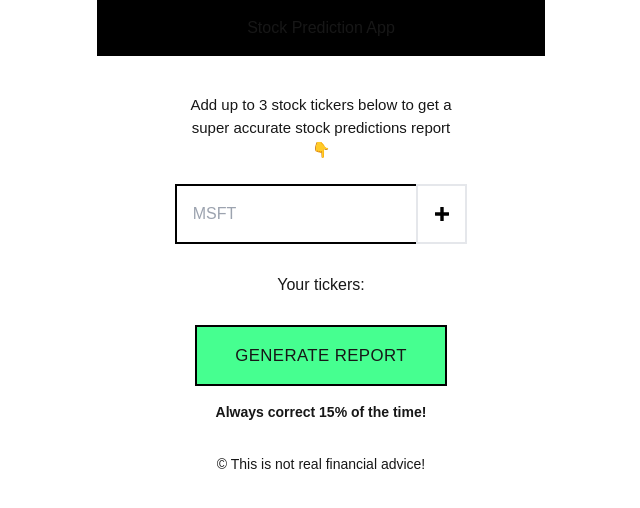
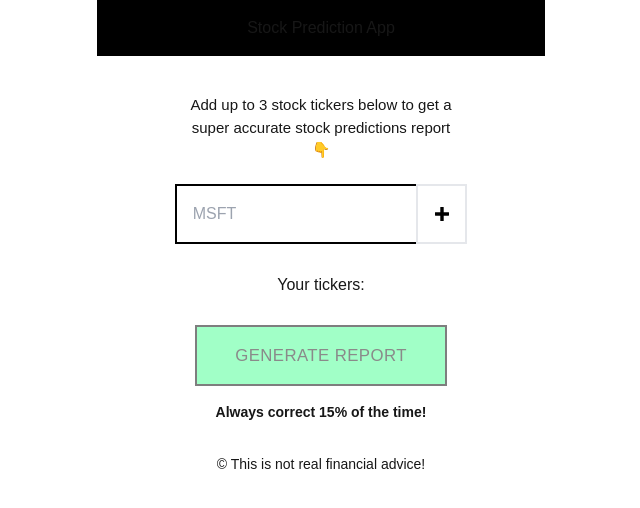
Before and after one commit to ramiinberg/ai-react-stock, a Next.js app: page / in a window 1280 px wide. Shown: the top 508 px of the page, without its empty margins (319-959 px from the left). Built offline with nearby package versions, Linux system fonts and the light colour scheme.

Commit message:
Added disabled button

```diff
--- a/src/app/page.tsx
+++ b/src/app/page.tsx
@@ -1,10 +1,10 @@
-'use client'
+"use client";
 
 import Image from "next/image";
 import { useState } from "react";
-import add from "./images/add.svg"
-import loader from "./images/loader.svg"
-
+import add from "./images/add.svg";
+import loader from "./images/loader.svg";
+import { DisabledButton } from "@/components/Buttons";
 
 export default function Home() {
   const [tickers, setTickers] = useState<string[]>([]);
@@ -25,8 +25,19 @@ export default function Home() {
       </header>
       <main className="flex justify-center">
         <section className="flex flex-col justify-around items-center h-[350px] my-6">
-          <form className="w-[360px] flex flex-col items-center" id="ticker-input-form" onSubmit={handleSubmit}>
-            <label className="text-center p-[.43em] text-[15px] mb-4 w-4/5" htmlFor="ticker-input"> Add up to 3 stock tickers below to get a super accurate stock predictions report👇 </label>
+          <form
+            className="w-[360px] flex flex-col items-center"
+            id="ticker-input-form"
+            onSubmit={handleSubmit}
+          >
+            <label
+              className="text-center p-[.43em] text-[15px] mb-4 w-4/5"
+              htmlFor="ticker-input"
+            >
+              {" "}
+              Add up to 3 stock tickers below to get a super accurate stock
+              predictions report👇{" "}
+            </label>
             <div className="flex w-70">
               <input
                 className="p-[1em] border-2 border-black border-r-0"
@@ -36,25 +47,41 @@ export default function Home() {
                 value={inputValue}
                 onChange={(e) => setInputValue(e.target.value)}
               />
-              <button type="submit" className="flex items-center bg-white text-[3em] p-0 px-[0.35em] cursor-pointer border-2 add-ticker-btn">
-                <Image src={add} className="w-[14px]" alt="add" width={20} height={20} />
+              <button
+                type="submit"
+                className="flex items-center bg-white text-[3em] p-0 px-[0.35em] cursor-pointer border-2 add-ticker-btn"
+              >
+                <Image
+                  src={add}
+                  className="w-[14px]"
+                  alt="add"
+                  width={20}
+                  height={20}
+                />
               </button>
             </div>
           </form>
           <p className="flex items-center h-[3em]">
             Your tickers: {tickers.join(", ")}
           </p>
-          <button className="w-[70%] py-4 px-6 cursor-pointer border-2 border-black bg-[#46ff90] uppercase font-medium tracking-wide text-[105%]" type="button" disabled={tickers.length === 0}>
+          <DisabledButton
+            className="w-[70%] py-4 px-6 cursor-pointer border-2 border-black bg-[#46ff90] uppercase font-medium tracking-wide text-[105%]"
+            disabled={tickers.length === 0}
+          >
             Generate Report
-          </button>
-          <p className="text-sm font-bold font-comic">Always correct 15% of the time!</p>
+          </DisabledButton>
+          <p className="text-sm font-bold font-comic">
+            Always correct 15% of the time!
+          </p>
         </section>
         <section className="hidden flex-col justify-around h-[400px] text-center">
           <Image src={loader} alt="loading" width={50} height={50} />
           <div id="api-message">Querying Stocks API...</div>
         </section>
         <section className="output-panel hidden flex-col justify-start border-2 p-4 px-8 items-center h-[350px] my-6">
-          <h2 className="items-center font-normal -mt-[26px] bg-customGray p-0 px-[10px]">Your Report 😜</h2>
+          <h2 className="items-center font-normal -mt-[26px] bg-customGray p-0 px-[10px]">
+            Your Report 😜
+          </h2>
         </section>
       </main>
       <footer className="text-[14px] text-center">
--- /dev/null
+++ b/src/components/Buttons/DisabledButton.tsx
@@ -0,0 +1,36 @@
+interface DisabledButtonProps {
+  children: React.ReactNode;
+  onClick?: () => void;
+  disabled?: boolean;
+  className?: string;
+}
+
+const DisabledButton: React.FC<DisabledButtonProps> = ({
+  children,
+  onClick,
+  disabled,
+  className,
+  ...rest
+}) => {
+  const defaultClasses =
+    "px-4 py-2 bg-blue-500 text-white rounded hover:bg-blue-700";
+  let buttonClasses = className ? className : defaultClasses;
+
+  if (disabled) {
+    buttonClasses += " opacity-50 cursor-not-allowed";
+  }
+
+  return (
+    <button
+      type="button"
+      onClick={onClick}
+      className={buttonClasses}
+      disabled={disabled}
+      {...rest}
+    >
+      {children}
+    </button>
+  );
+};
+
+export default DisabledButton;
--- a/src/components/Buttons/index.tsx
+++ b/src/components/Buttons/index.tsx
@@ -1,3 +1,4 @@
-import Button from './Button';
+import Button from "./Button";
+import DisabledButton from "./DisabledButton";
 
-export { Button };
+export { Button, DisabledButton };
```
